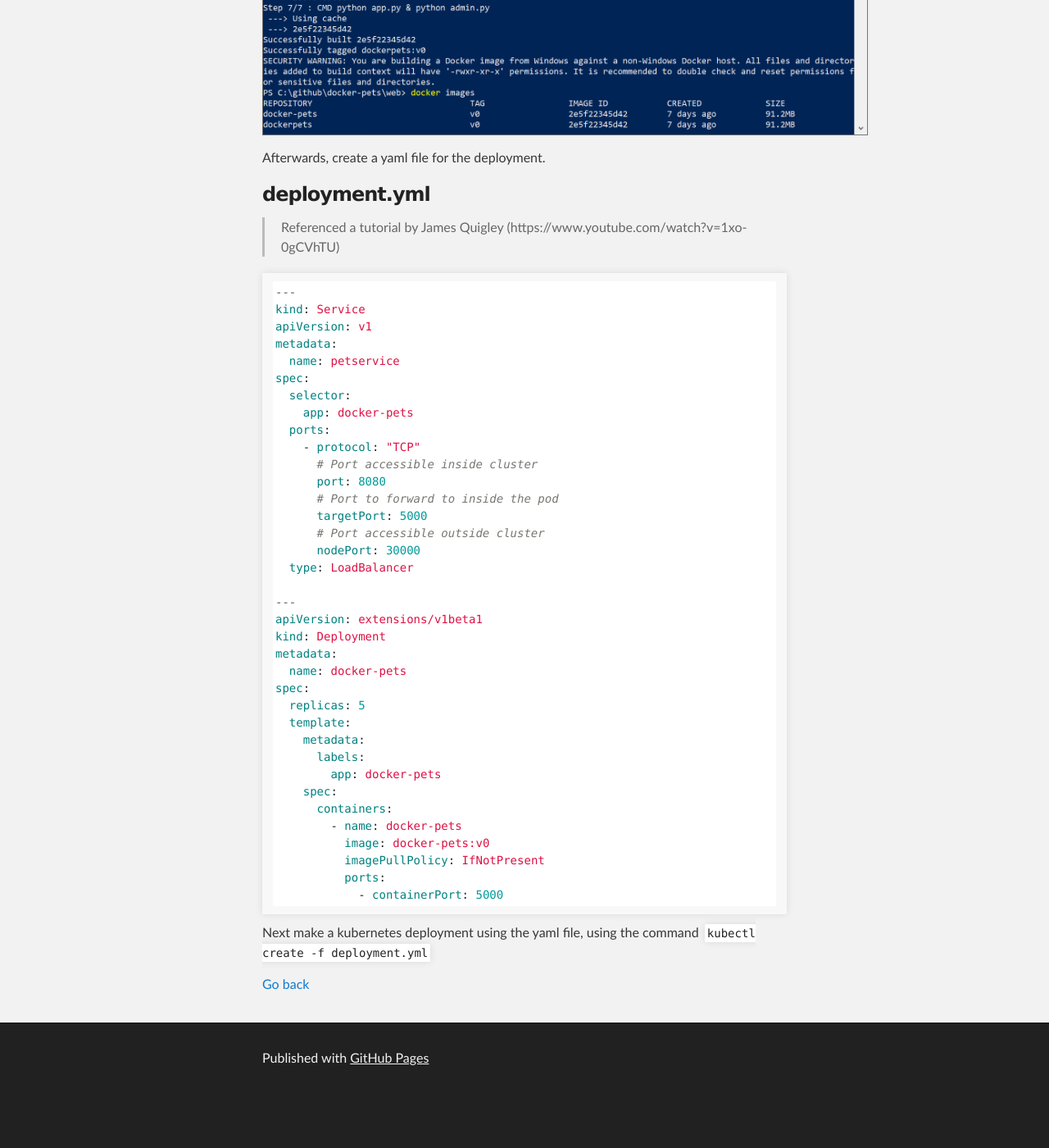
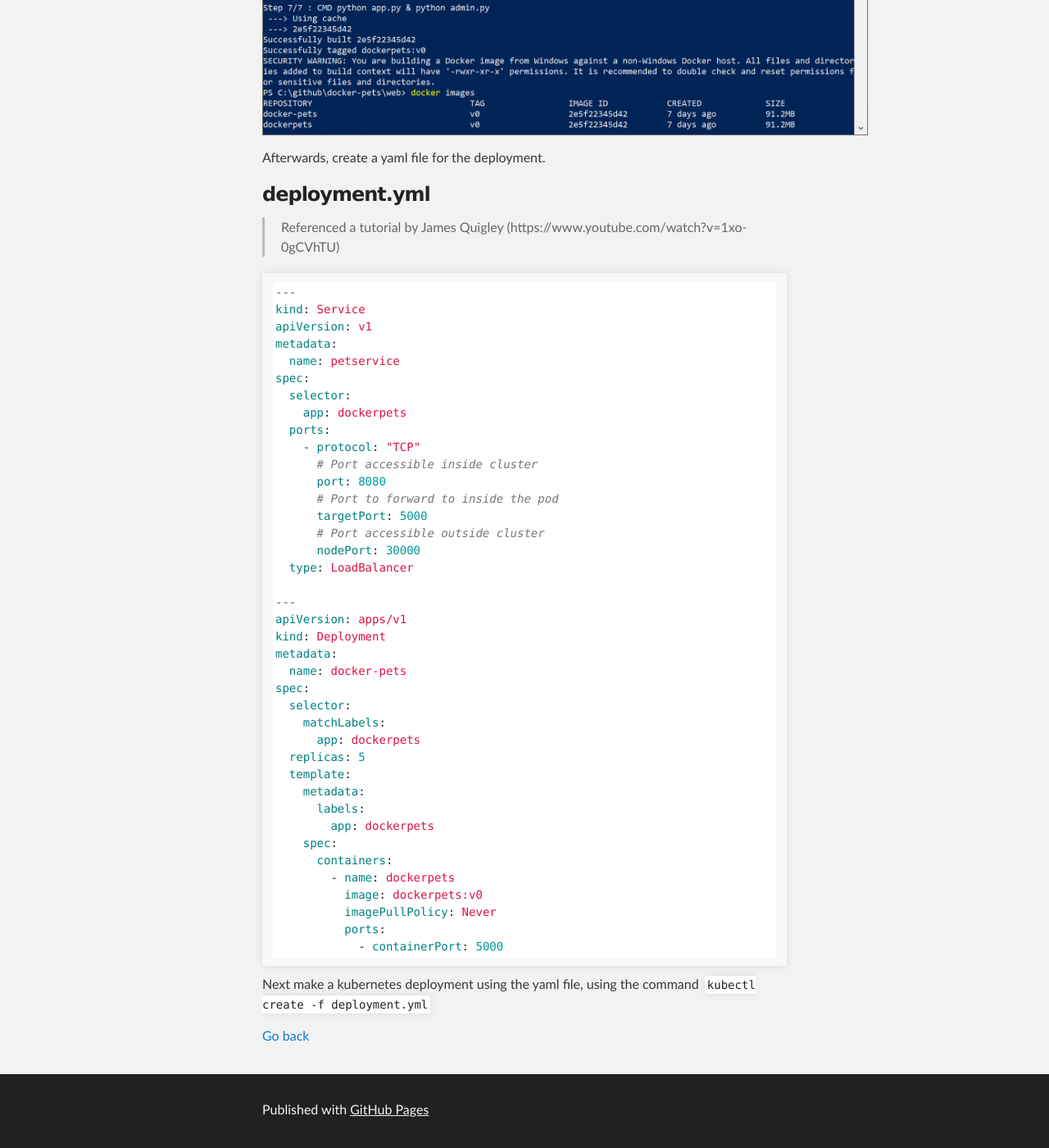
Before and after one commit to caleb-chou/caleb-chou.github.io, a Jekyll site: the page built from blogs/22082019.md, in a window 1280 px wide and 1400 px high, scrolled down 1824 px. Shown: the whole window at 82% size. Built offline with Jekyll 4.4.1, drawn with Linux system fonts in a browser that asks for light colours; our own code applies the rules of GitHub Pages for plain Markdown files; before the commit the page ends 3161 px from its top, so only the background shows below that.

Commit message:
updated blog

````diff
--- a/blogs/22082019.md
+++ b/blogs/22082019.md
@@ -33,7 +33,7 @@ metadata:
   name: petservice
 spec:
   selector:
-    app: docker-pets
+    app: dockerpets
   ports:
     - protocol: "TCP"
       # Port accessible inside cluster
@@ -45,21 +45,24 @@ spec:
   type: LoadBalancer
 
 ---
-apiVersion: extensions/v1beta1
+apiVersion: apps/v1
 kind: Deployment
 metadata:
   name: docker-pets
 spec:
+  selector:
+    matchLabels:
+      app: dockerpets
   replicas: 5
   template:
     metadata:
       labels:
-        app: docker-pets
+        app: dockerpets
     spec:
       containers:
-        - name: docker-pets
-          image: docker-pets:v0
-          imagePullPolicy: IfNotPresent
+        - name: dockerpets
+          image: dockerpets:v0
+          imagePullPolicy: Never
           ports:
             - containerPort: 5000
 ```
````
